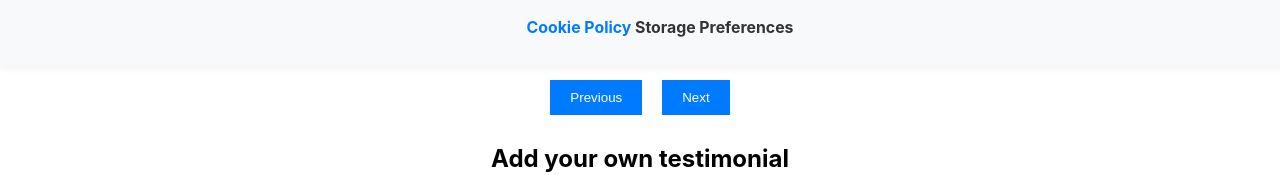
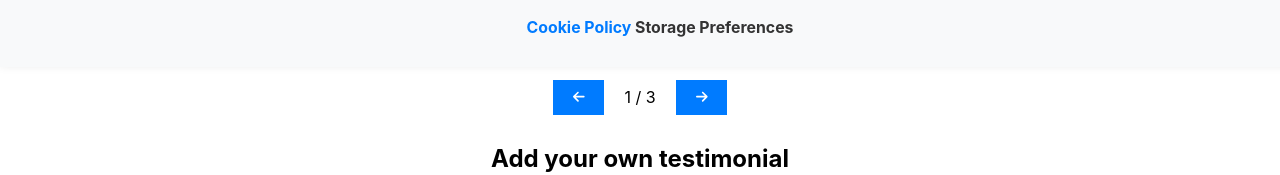
Before and after one commit to ave-se/E-commerce-SPA, a React (Create React App) app: page / in a window 1280 px wide. Shown: the part 733-908 px from the top of the page. Built offline with nearby package versions, Linux system fonts and the light colour scheme; no server answers.

Commit message:
Changed button text for prev and next to icons

```diff
--- a/src/components/SocialProof.js
+++ b/src/components/SocialProof.js
@@ -1,6 +1,8 @@
 // SocialProof.js
 import React, { useState } from 'react';
 import styles from './SocialProof.module.css';
+import { FontAwesomeIcon } from '@fortawesome/react-fontawesome';
+import { faArrowLeft, faArrowRight } from '@fortawesome/free-solid-svg-icons';
 
 const testimonials = [
   { text: 'This is the best website for shopping ever!', author: 'John Doe' },
@@ -36,8 +38,15 @@ const SocialProof = () => {
       <h2>Testimonials</h2>
       <p className={styles.testimonial}>"{testimonials[current].text}"</p>
       <p className={styles.author}>- {testimonials[current].author}</p>
-      <button className={styles.button} onClick={prevTestimonial}>Previous</button>
-      <button className={styles.button} onClick={nextTestimonial}>Next</button>
+      <div className={styles.pagination}>
+        <button className={styles.button} onClick={prevTestimonial}>
+          <FontAwesomeIcon icon={faArrowLeft} />
+        </button>
+        <span>{current + 1} / {testimonials.length}</span>
+        <button className={styles.button} onClick={nextTestimonial}>
+          <FontAwesomeIcon icon={faArrowRight} />
+        </button>
+      </div>
 
       <h2>Add your own testimonial</h2>
       <form className={styles.form} onSubmit={handleSubmit}>
--- a/src/components/SocialProof.module.css
+++ b/src/components/SocialProof.module.css
@@ -53,3 +53,10 @@
 .submitButton:hover {
     background-color: #1e7e34;
 }
+
+.pagination {
+    display: flex;
+    justify-content: center;
+    align-items: center;
+    gap: 10px;
+  }
```
